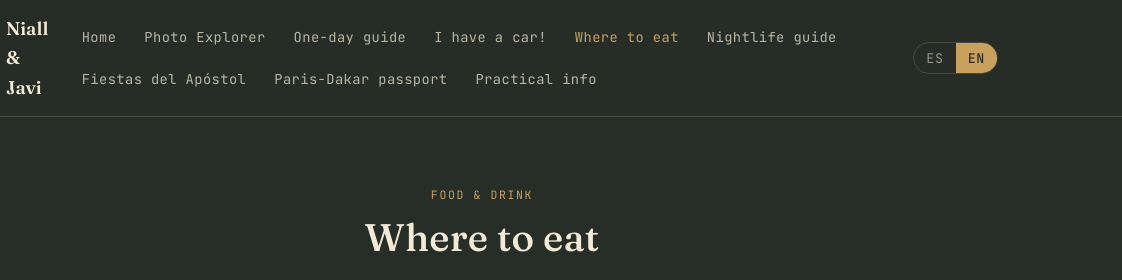
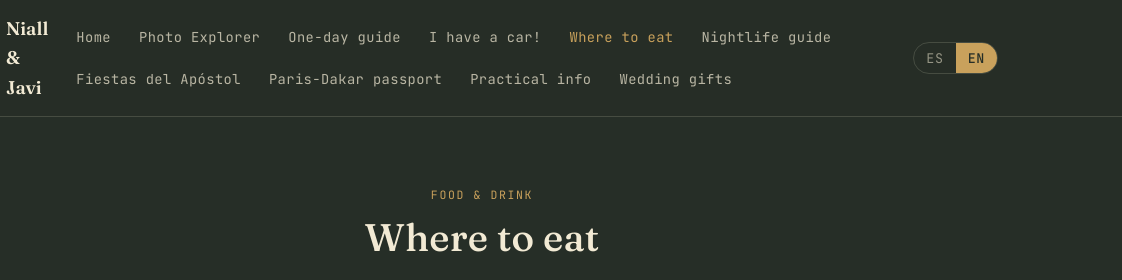
Before and after one commit to Pobretolo/nialljavi, a plain HTML site: page comer.html in a window 1280 px wide. Shown: the top 280 px of the page, 158-1280 px from the left. Drawn offline with Linux system fonts and the light colour scheme.

Commit message:
Add files via upload

```diff
--- a/comer.html
+++ b/comer.html
@@ -44,6 +44,7 @@
       <a href="fiestas.html" data-i18n="nav_fiestas">Fiestas del Apóstol</a>
       <a href="paris-dakar.html" data-i18n="nav_parisdakar">Pasaporte París-Dakar</a>
       <a href="datos-interes.html" data-i18n="nav_datos">Datos de interés</a>
+      <a href="https://withjoy.com/niall-and-javier/registry" target="_blank" rel="noopener" data-i18n="nav_registry">Lista de boda</a>
     </div>
     <div class="lang-toggle">
       <button data-lang-btn="es">ES</button>
--- a/js/i18n.js
+++ b/js/i18n.js
@@ -15,6 +15,7 @@ const UI_TEXT = {
   nav_fiestas:     { es: "Fiestas del Apóstol", en: "Fiestas del Apóstol" },
   nav_parisdakar:  { es: "Pasaporte París-Dakar", en: "Paris-Dakar passport" },
   nav_datos:       { es: "Datos de interés", en: "Practical info" },
+  nav_registry:    { es: "Lista de boda", en: "Wedding gifts" },
 
   eyebrow_photo:      { es: "Minijuego", en: "Mini-game" },
   eyebrow_ver:        { es: "Ruta recomendada", en: "Recommended route" },
```
Also changed, not shown: datos-interes.html (+1 -0 lines), fiestas.html (+1 -0 lines), foto-explorer.html (+1 -0 lines), index.html (+1 -0 lines), paris-dakar.html (+1 -0 lines), que-ver.html (+1 -0 lines), salir.html (+1 -0 lines), tengo-coche.html (+1 -0 lines).
